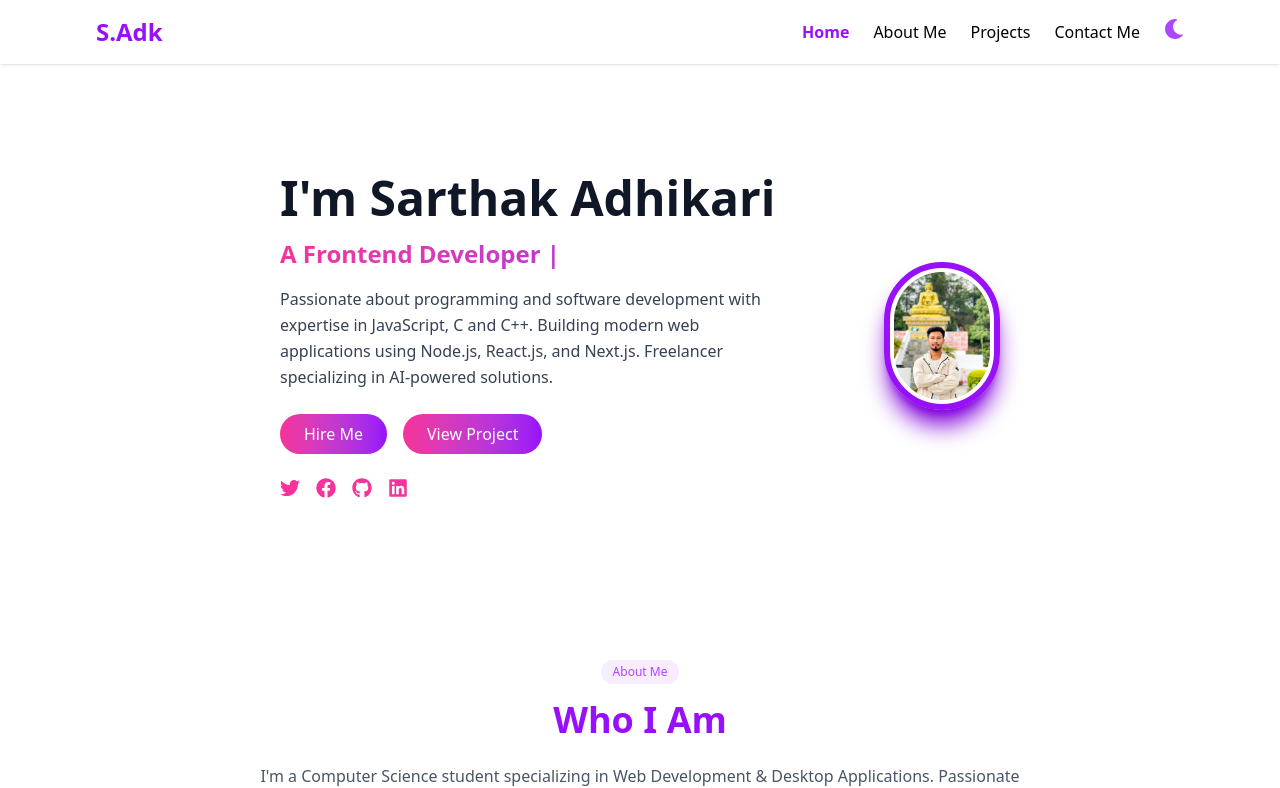
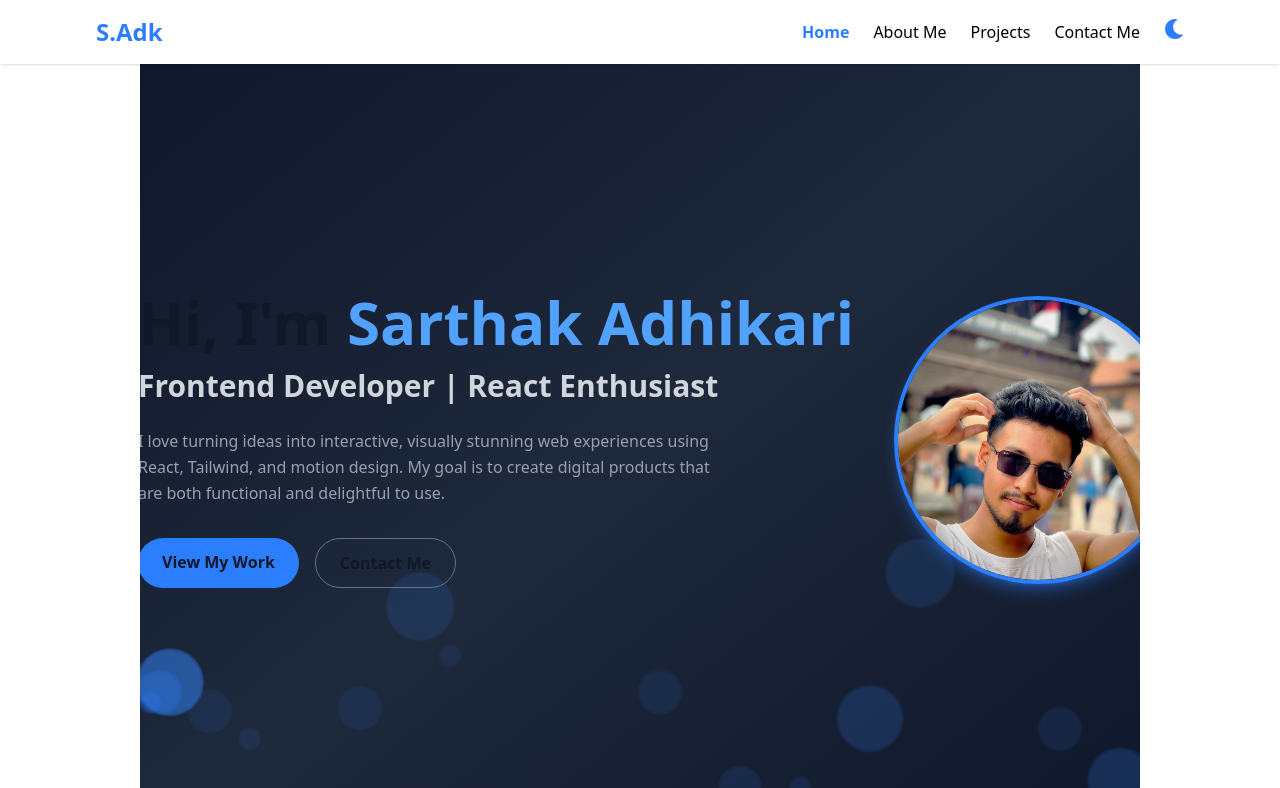
Before and after one commit to Sarthak-Adk/portfolio, a React (Vite) app: page / in a window 1280 px wide. Shown: the top 788 px of the page. Built offline with nearby package versions, Linux system fonts and the light colour scheme.

Commit message:
changing landing page

```diff
--- a/src/Component/Navbar.jsx
+++ b/src/Component/Navbar.jsx
@@ -8,14 +8,14 @@ const Navbar = () => {
 
   return (
     <nav className="w-full  flex items-center justify-between px-24 py-4 shadow-sm bg-white dark:text-white dark:bg-gray-900 fixed top-0 left-0 z-50">
-      <div className="text-2xl font-bold text-purple-600">S.Adk</div>
+      <div className="text-2xl font-bold  text-blue-500 ">S.Adk</div>
 
       <ul className="flex items-center gap-6 text-base font-medium">
         <li>
           <NavLink
             to="/"
             className={({ isActive }) =>
-              isActive ? "text-purple-600 font-semibold" : "hover:text-purple-500"
+              isActive ? "text-blue-500 font-semibold" : "hover:text-blue-600"
             }
           >
             Home
@@ -25,7 +25,7 @@ const Navbar = () => {
           <NavLink
             to="/about"
             className={({ isActive }) =>
-              isActive ? "text-purple-600 font-semibold" : "hover:text-purple-500"
+              isActive ? "text-blue-500 font-semibold" : "hover:text-blue-600"
             }
           >
             About Me
@@ -35,7 +35,7 @@ const Navbar = () => {
           <NavLink
             to="/projects"
             className={({ isActive }) =>
-              isActive ? "text-purple-600 font-semibold" : "hover:text-purple-500"
+              isActive ? "text-blue-500 font-semibold" : "hover:text-blue-600"
             }
           >
             Projects
@@ -45,7 +45,7 @@ const Navbar = () => {
           <NavLink
             to="/contact"
             className={({ isActive }) =>
-              isActive ? "text-purple-600 font-semibold" : "hover:text-purple-500"
+              isActive ? "text-blue-500 font-semibold" : "hover:text-blue-600"
             }
           >
             Contact Me
@@ -54,7 +54,7 @@ const Navbar = () => {
         <li>
           <button
             onClick={toggleTheme}
-            className="text-xl text-purple-500 hover:scale-110 transition duration-200"
+            className="text-xl text-blue-500 hover:scale-110 transition duration-200"
             aria-label="Toggle Theme"
           >
             {darkMode ? <FaSun /> : <FaMoon />}
--- a/src/Pages/Home.jsx
+++ b/src/Pages/Home.jsx
@@ -1,60 +1,88 @@
 import React from "react";
-import profile from "../assets/profile.jpg";
-import { Link } from "react-router-dom";
-import { FaTwitter, FaFacebook, FaGithub, FaLinkedin } from "react-icons/fa";
+import { motion } from "framer-motion";
+import p2 from "../assets/p2.jpg";
 
-const Home = () => {
+export default function Hero() {
   return (
-    <div className="px-4 md:px-[140px] py-16 pt-[134px] flex flex-col md:flex-row items-center justify-between bg-white dark:bg-gray-900 text-gray-900 dark:text-white transition-colors duration-500">
+    <section
+      id="home"
+      className="relative h-[100vh] flex flex-col md:flex-row justify-center items-center text-center md:text-left overflow-hidden bg-gradient-to-br from-[#0f172a] via-[#1e293b] to-[#0f172a] px-6 md:px-20"
+    >
+      {/* 🫧 Bubble Background */}
+      <div className="absolute inset-0 overflow-hidden z-0">
+        <ul className="bubbles">
+          {Array.from({ length: 30 }).map((_, i) => (
+            <li key={i}></li>
+          ))}
+        </ul>
+      </div>
 
-      {/* Left Side */}
-      <div className="max-w-xl mr-12 **mb-10 md:mb-0 md:mr-20**"> {/* Added margin-bottom for small screens and margin-right for medium screens */}
-        <h1 className="text-4xl md:text-5xl font-bold mb-4">
-          I'm Sarthak Adhikari
-        </h1>
+      {/* 💬 Text Section */}
+      <div className="relative z-10 flex-1 px-10 flex flex-col justify-center">
+        <motion.h1
+          className="text-5xl md:text-6xl font-bold mb-4 whitespace-nowrap"
+          initial={{ opacity: 0, y: 30 }}
+          animate={{ opacity: 1, y: 0 }}
+          transition={{ duration: 0.8 }}
+        >
+          Hi, I'm <span className="text-blue-400">Sarthak Adhikari</span>
+        </motion.h1>
 
-        <h2 className="text-2xl font-bold text-transparent bg-clip-text bg-gradient-to-r from-pink-500 to-purple-600 mb-4">
-          A Frontend Developer |
-        </h2>
+        <motion.h2
+          className="text-2xl md:text-3xl font-semibold text-gray-300 mb-6"
+          initial={{ opacity: 0 }}
+          animate={{ opacity: 1 }}
+          transition={{ delay: 0.2 }}
+        >
+          Frontend Developer | React Enthusiast
+        </motion.h2>
 
-        <p className="text-gray-700 dark:text-gray-300 mb-6 leading-relaxed">
-          Passionate about programming and software development with expertise
-          in JavaScript, C and C++. Building modern web applications using
-          Node.js, React.js, and Next.js. Freelancer specializing in
-          AI-powered solutions.
-        </p>
+        <motion.p
+          className="text-gray-400 max-w-xl leading-relaxed mb-8"
+          initial={{ opacity: 0 }}
+          animate={{ opacity: 1 }}
+          transition={{ delay: 0.4 }}
+        >
+          I love turning ideas into interactive, visually stunning web
+          experiences using React, Tailwind, and motion design. My goal is to
+          create digital products that are both functional and delightful to use.
+        </motion.p>
 
-        {/* Buttons */}
-        <div className="flex gap-4 mb-6">
-         <Link to="/contact"><button className="bg-gradient-to-r from-pink-500 to-purple-600 text-white px-6 py-2 rounded-full hover:scale-105 transition duration-300">
-            Hire Me
-          </button></Link>
-          <Link to="/projects"><button className="bg-gradient-to-r from-pink-500 to-purple-600 text-white px-6 py-2 rounded-full hover:scale-105 transition duration-300">
-            View Project
-          </button></Link>
-        </div>
+        <div className="flex justify-center md:justify-start gap-4">
+          <motion.a
+            href="#projects"
+            className="px-6 py-3 bg-blue-500 hover:bg-blue-600 rounded-full font-semibold transition-all duration-300"
+            whileHover={{ scale: 1.05 }}
+          >
+            View My Work
+          </motion.a>
 
-        {/* Social Icons */}
-        <div className="flex gap-4 text-xl">
-          <FaTwitter className="text-pink-500 hover:text-purple-600 hover:scale-110 transition cursor-pointer" />
-          <FaFacebook className="text-pink-500 hover:text-purple-600 hover:scale-110 transition cursor-pointer" />
-          <FaGithub className="text-pink-500 hover:text-purple-600 hover:scale-110 transition cursor-pointer" />
-          <FaLinkedin className="text-pink-500 hover:text-purple-600 hover:scale-110 transition cursor-pointer" />
+          <motion.a
+            href="#contact"
+            className="px-6 py-3 border border-gray-500 hover:bg-white/10 rounded-full font-semibold transition-all duration-300"
+            whileHover={{ scale: 1.05 }}
+          >
+            Contact Me
+          </motion.a>
         </div>
       </div>
 
-      {/* Right Side */}
-      <div className="mt-10 ml-12 md:mt-0 relative">
-        <div className="rounded-full border-[6px] border-purple-600 p-1 shadow-xl shadow-purple-700 hover:shadow-pink-500 transition duration-500">
+      {/* 🧑‍💻 Profile Image */}
+      <motion.div
+        className="z-10 flex-1 flex justify-center mt-10 md:mt-0"
+        initial={{ opacity: 0, scale: 0.9 }}
+        animate={{ opacity: 1, scale: 1 }}
+        transition={{ delay: 0.3, duration: 0.6 }}
+      >
+        <div className="relative w-56 h-56 md:w-72 md:h-72">
           <img
-            src={profile}
-            alt="Profile"
-            className="rounded-full w-[280px] md:w-[350px]"
+            src={p2}
+            alt="Sarthak Adhikari"
+            className="w-full h-full object-cover rounded-full border-4 border-blue-500 shadow-lg shadow-blue-500/40 hover:scale-105 transition-all duration-500"
           />
+          {/* <div className="absolute inset-0 rounded-full bg-gradient-to-t from-blue-500/20 to-transparent animate-pulse"></div> */}
         </div>
-      </div>
-    </div>
-  );
-};
-
-export default Home;
+      </motion.div>
+    </section>
+  );
+}
--- a/src/index.css
+++ b/src/index.css
@@ -1,3 +1,84 @@
 @import "tailwindcss";
 
 @custom-variant dark (&:where(.dark, .dark *));
+
+@import "tailwindcss";
+
+.bubbles {
+  position: absolute;
+  inset: 0;
+  width: 100%;
+  height: 100%;
+  margin: 0;
+  padding: 0;
+  overflow: hidden;
+}
+
+.bubbles li {
+  position: absolute;
+  display: block;
+  list-style: none;
+  background: rgba(59, 130, 246, 0.15); /* blue glow */
+  bottom: -200px;
+  border-radius: 50%;
+  animation: bubbleRise 16s linear infinite;
+  opacity: 0.8;
+}
+
+/* 🎈 Generate varied sizes and timings */
+.bubbles li:nth-child(odd) {
+  width: 20px;
+  height: 20px;
+}
+
+.bubbles li:nth-child(even) {
+  width: 40px;
+  height: 40px;
+}
+
+.bubbles li:nth-child(3n) {
+  width: 60px;
+  height: 60px;
+  background: rgba(59, 130, 246, 0.25);
+}
+
+/* random horizontal positions + different speeds */
+.bubbles li:nth-child(1) { left: 10%; animation-duration: 18s; animation-delay: 0s; }
+.bubbles li:nth-child(2) { left: 20%; animation-duration: 14s; animation-delay: 1s; }
+.bubbles li:nth-child(3) { left: 35%; animation-duration: 20s; animation-delay: 2s; }
+.bubbles li:nth-child(4) { left: 50%; animation-duration: 16s; animation-delay: 0s; }
+.bubbles li:nth-child(5) { left: 65%; animation-duration: 18s; animation-delay: 1s; }
+.bubbles li:nth-child(6) { left: 75%; animation-duration: 12s; animation-delay: 0s; }
+.bubbles li:nth-child(7) { left: 85%; animation-duration: 22s; animation-delay: 3s; }
+.bubbles li:nth-child(8) { left: 90%; animation-duration: 15s; animation-delay: 1s; }
+.bubbles li:nth-child(9) { left: 55%; animation-duration: 19s; animation-delay: 2s; }
+.bubbles li:nth-child(10) { left: 5%; animation-duration: 17s; animation-delay: 0s; }
+.bubbles li:nth-child(11) { left: 15%; animation-duration: 21s; animation-delay: 2s; }
+.bubbles li:nth-child(12) { left: 25%; animation-duration: 13s; animation-delay: 0s; }
+.bubbles li:nth-child(13) { left: 40%; animation-duration: 20s; animation-delay: 1s; }
+.bubbles li:nth-child(14) { left: 58%; animation-duration: 15s; animation-delay: 2s; }
+.bubbles li:nth-child(15) { left: 70%; animation-duration: 18s; animation-delay: 0s; }
+.bubbles li:nth-child(16) { left: 80%; animation-duration: 22s; animation-delay: 1s; }
+.bubbles li:nth-child(17) { left: 88%; animation-duration: 16s; animation-delay: 3s; }
+.bubbles li:nth-child(18) { left: 95%; animation-duration: 19s; animation-delay: 1s; }
+.bubbles li:nth-child(19) { left: 30%; animation-duration: 14s; animation-delay: 0s; }
+.bubbles li:nth-child(20) { left: 45%; animation-duration: 17s; animation-delay: 2s; }
+
+@keyframes bubbleRise {
+  0% {
+    transform: translateY(0) scale(1);
+    opacity: 0.6;
+  }
+  20% {
+    opacity: 0.9;
+  }
+  100% {
+    transform: translateY(-110vh) scale(1.3);
+    opacity: 0;
+  }
+}
+
+.bubbles li {
+  filter: blur(1px);
+  box-shadow: 0 0 20px rgba(59, 130, 246, 0.3);
+}
```
Also changed, not shown: src/Pages/Projects.jsx (line endings or trailing spaces).
